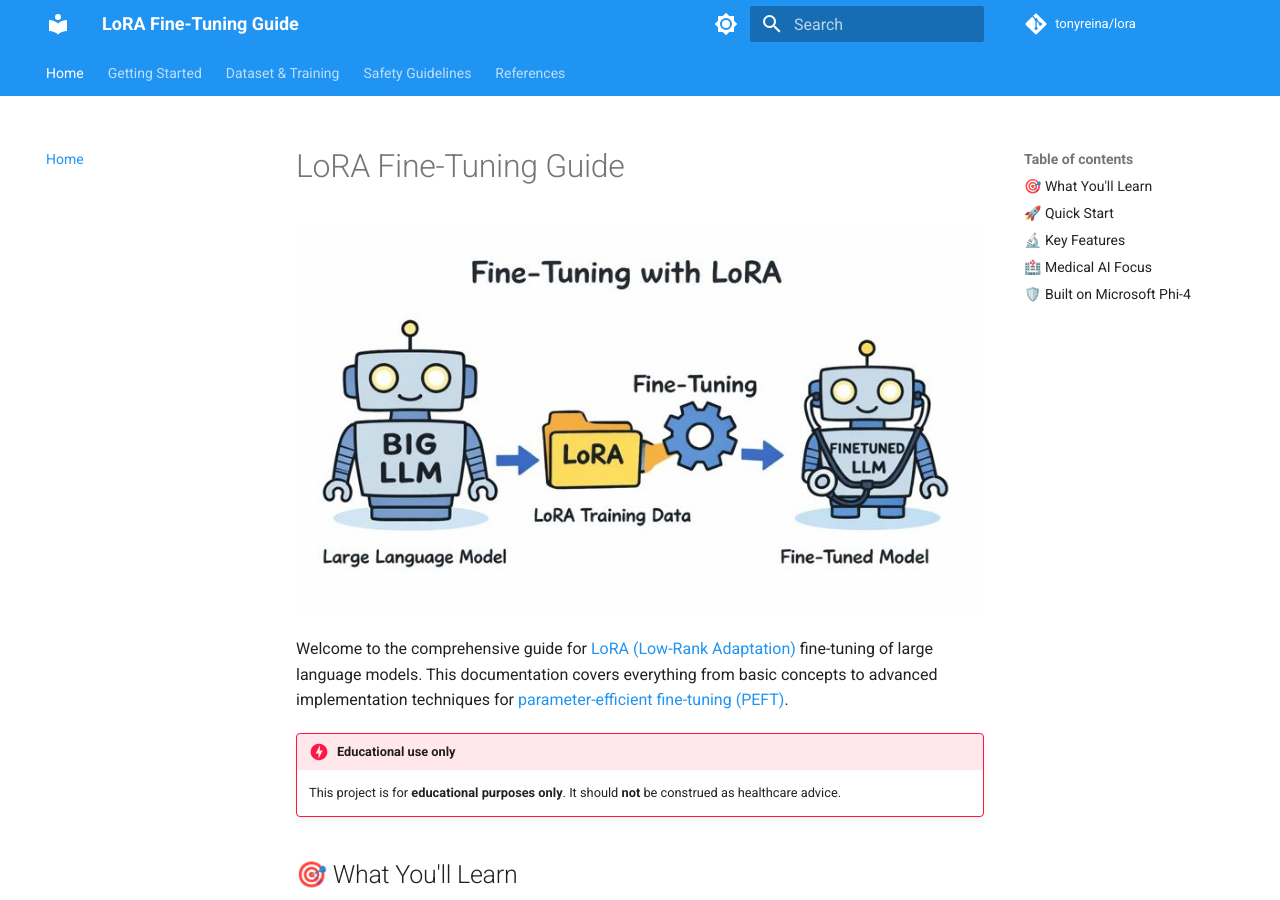
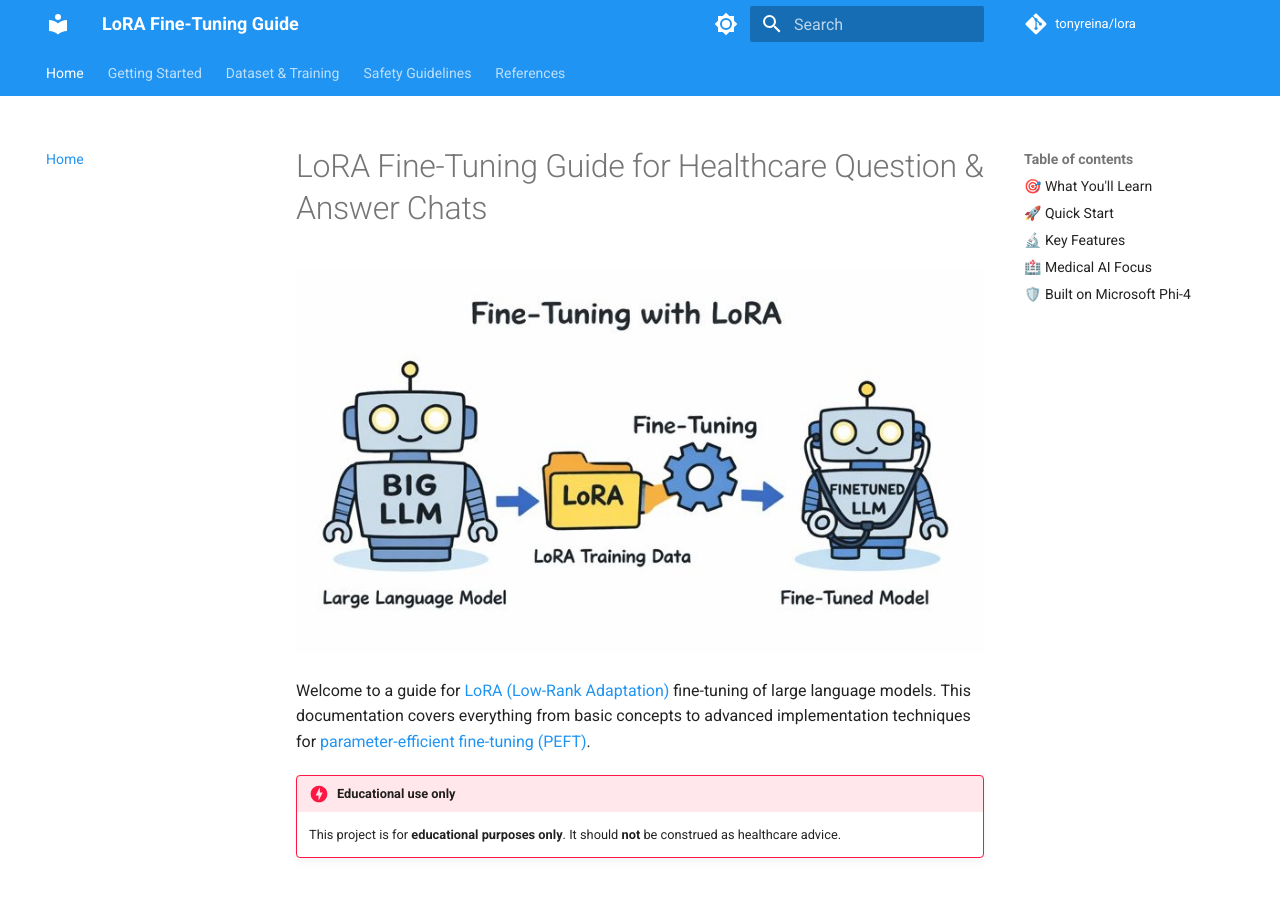
Before and after one commit to tonyreina/lora, an MkDocs documentation site: the page built from docs/index.md, in a window 1280 px wide and 900 px high. Built offline with MkDocs 1.6.1 and Material for MkDocs 9.7.7, drawn with Linux system fonts in a browser that asks for light colours; comment, search, counter and statistics services are not loaded.

Commit message:
Updating docs

```diff
--- a/docs/index.md
+++ b/docs/index.md
@@ -1,8 +1,8 @@
-# LoRA Fine-Tuning Guide
+# LoRA Fine-Tuning Guide for Healthcare Question & Answer Chats
 
 ![Fine-tune LLM LoRA](fine_tune_llm_lora.png)
 
-Welcome to the comprehensive guide for [LoRA (Low-Rank Adaptation)](https://huggingface.co/docs/diffusers/en/training/lora)
+Welcome to a guide for [LoRA (Low-Rank Adaptation)](https://huggingface.co/docs/diffusers/en/training/lora)
 fine-tuning of large language models.
 This documentation covers everything from basic concepts to advanced implementation techniques for
 [parameter-efficient fine-tuning (PEFT)](https://huggingface.co/docs/peft/en/index).
```
